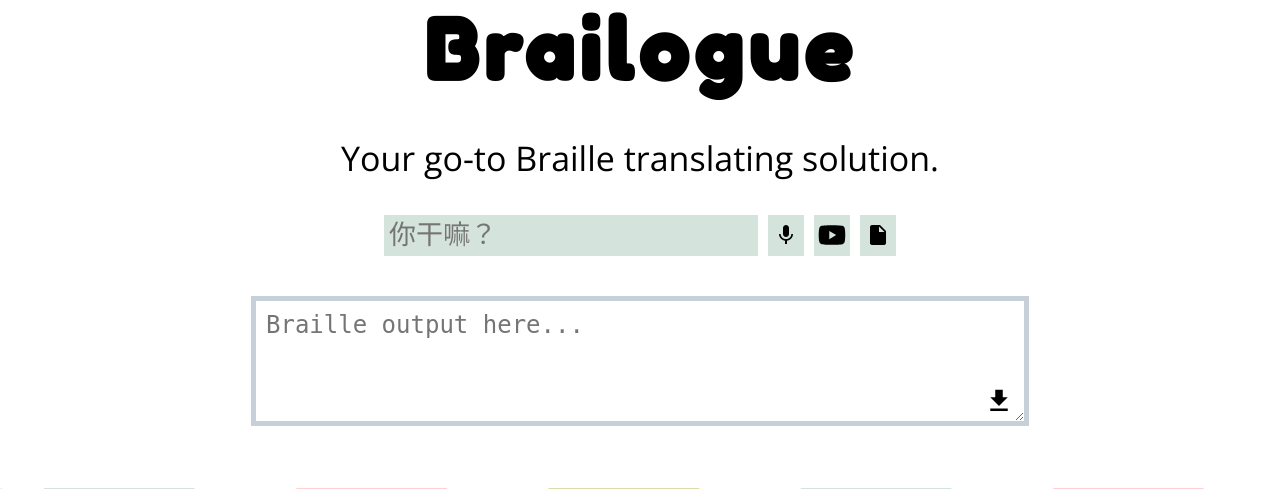
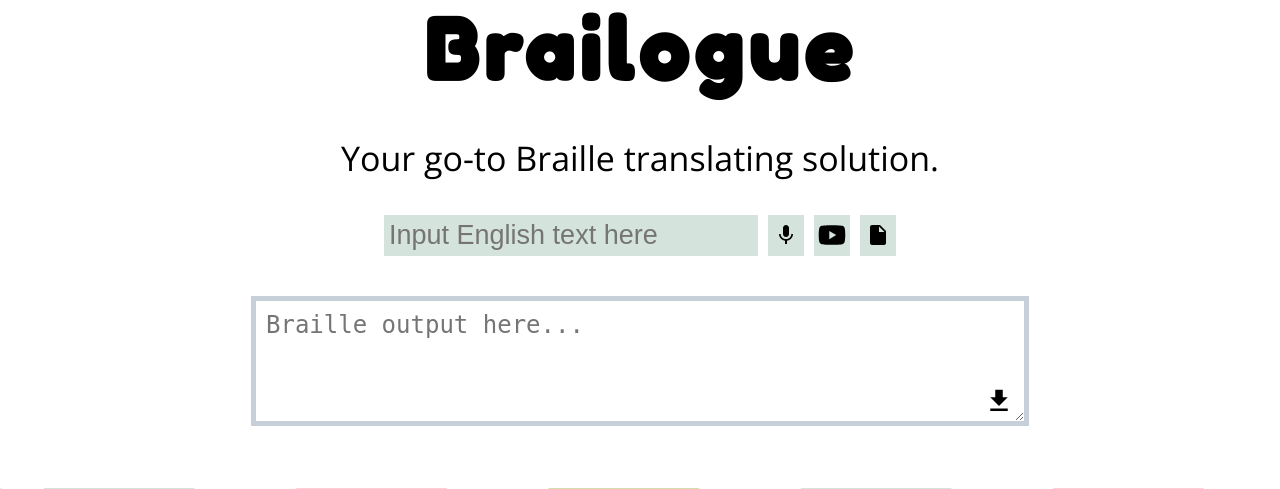
Before and after one commit to carlvoller/Brailogue, a Flask app: page / in a window 1280 px wide. Shown: the part 216-705 px from the top of the page. Run offline with Flask 2, Linux system fonts and the light colour scheme; some libraries are stand-ins or nearby versions.

Commit message:
Made things more appropriate.

```diff
--- a/main.py
+++ b/main.py
@@ -90,7 +90,7 @@ def speechToText():
                 audio = r.record(source)
                 return translateBraille(r.recognize_google(audio))
     except:
-        return "oh no... our speech wecogniser did an oopsie whoopsie. can you twy that again uwu"
+        return "oh no something happened... maybe try that again?"
 
 # uwu thats a BiG FiLe you got there owO
 @app.route("/file", methods=["GET", "POST"])
--- a/output.txt
+++ /dev/null
@@ -1 +0,0 @@
-⠓⠑⠇⠇⠕
--- a/static/record.js
+++ b/static/record.js
@@ -25,14 +25,12 @@ function startRecording() {
 
     let tB = document.getElementById('textBox');
     tB.classList.remove("toggled");
-    tB.placeholder = "你干嘛？";
+    tB.placeholder = "Input English text here";
     tB.value = "";
     window.isYoutube = false;
 
     navigator.mediaDevices.getUserMedia(constraints).then(function (stream) {
-        console.log("getUserMedia() success, stream created, initializing Recorder.js ...");
-
-        console.log("hi");
+        console.log("Initialising magic...");
 
         audioContext = new AudioContext();
 
--- a/templates/index.html
+++ b/templates/index.html
@@ -99,7 +99,7 @@
 				<p style="font-size: 34px;">Your go-to Braille translating solution.</p>
 				<div style="display: flex;width: 40%">
 					<div style="width: 100%">
-						<input type="text" class="textBox" id="textBox" placeholder="你干嘛？" onkeyup="sendTextReq(event)" />
+						<input type="text" class="textBox" id="textBox" placeholder="Input English text here" onkeyup="sendTextReq(event)" />
 					</div>
 					<div class="micDiv" id="recordBtn" onclick="isRecording ? stopRecording() : startRecording()">
 						<i class="material-icons">mic</i>
@@ -126,7 +126,7 @@
 			function toggleYoutube() {
 				let tB = document.getElementById('textBox');
 				tB.classList.contains("toggled") ? tB.classList.remove("toggled") : tB.classList.add("toggled");
-				tB.placeholder = tB.classList.contains("toggled") ? "你的YouTube Link在哪儿？" : "你干嘛？";
+				tB.placeholder = tB.classList.contains("toggled") ? "Input Youtube link here." : "Input English text here";
 				window.isYoutube = !window.isYoutube;
 				sendTextReq({ target: tB });
 			}
```
Also changed, not shown: requirements.txt (deleted, +0 -11 lines), README.md, 1 other file.
